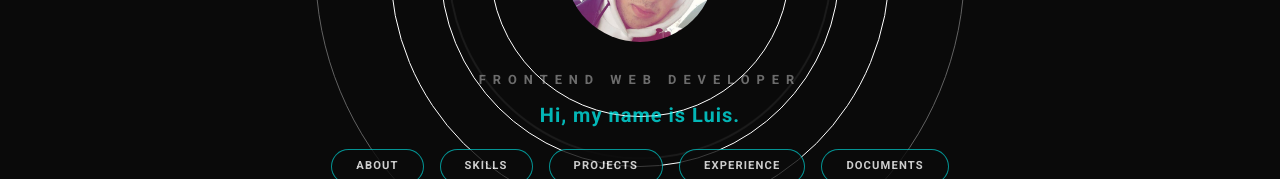
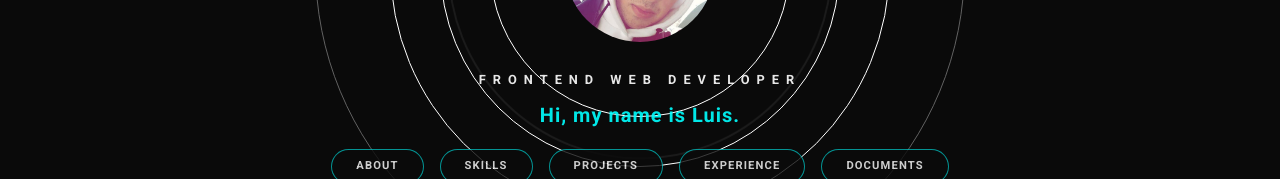
Before and after one commit to FlashCodX/devPortfolio, a Next.js app: page / in a window 1280 px wide. Shown: the part 433-612 px from the top of the page. Built offline with nearby package versions, Linux system fonts and the light colour scheme.

Commit message:
fixed contrast issue and image loading

```diff
--- a/app/components/Rings.tsx
+++ b/app/components/Rings.tsx
@@ -1,7 +1,7 @@
 "use client";
 import { motion } from "framer-motion";
 import Image from "next/image";
-import avatar from "../../public/avatar.webp";
+import avatar from "../assets/avatar.webp";
 export default function Rings() {
   return (
     <div
@@ -35,6 +35,7 @@ export default function Rings() {
         <div className='pingRing' />
       </motion.div>
       <Image
+        priority
         width={150}
         className='rounded-full object-cover
           absolute top-0 right-0 left-0 bottom-0 m-auto
--- a/app/components/hero.tsx
+++ b/app/components/hero.tsx
@@ -16,11 +16,11 @@ export default function HeroSection(props: Props) {
       <Rings />
       <section className='absolute pt-72'>
         <section className='flex flex-col gap-3 items-center '>
-          <h2 className='flex text-[--text-primary] text-[.5rem] opacity-40 md:text-[.8rem]  tracking-[7px] uppercase'>
+          <h2 className='flex text-[--text-primary] text-[.5rem] md:text-[.8rem] opacity-90  tracking-[7px] uppercase'>
             Frontend Web Developer
           </h2>
           <h1 className=' text-white font-semibold flex '>
-            <span className='text-[--secondary] text-xl opacity-70 tracking-wider'>
+            <span className='text-[--secondary] text-xl opacity-90 tracking-wider'>
               Hi, my name is Luis.
             </span>
           </h1>
--- /dev/null
+++ b/app/components/sections/projects.tsx
@@ -0,0 +1,11 @@
+type Props = {
+
+};
+
+export default function Propjects(props:Props) {
+  return (
+    <section className=''>
+
+    </section>
+  );
+};
```
Also changed, not shown: app/assets/avatar.webp (renamed from public/avatar.webp).
